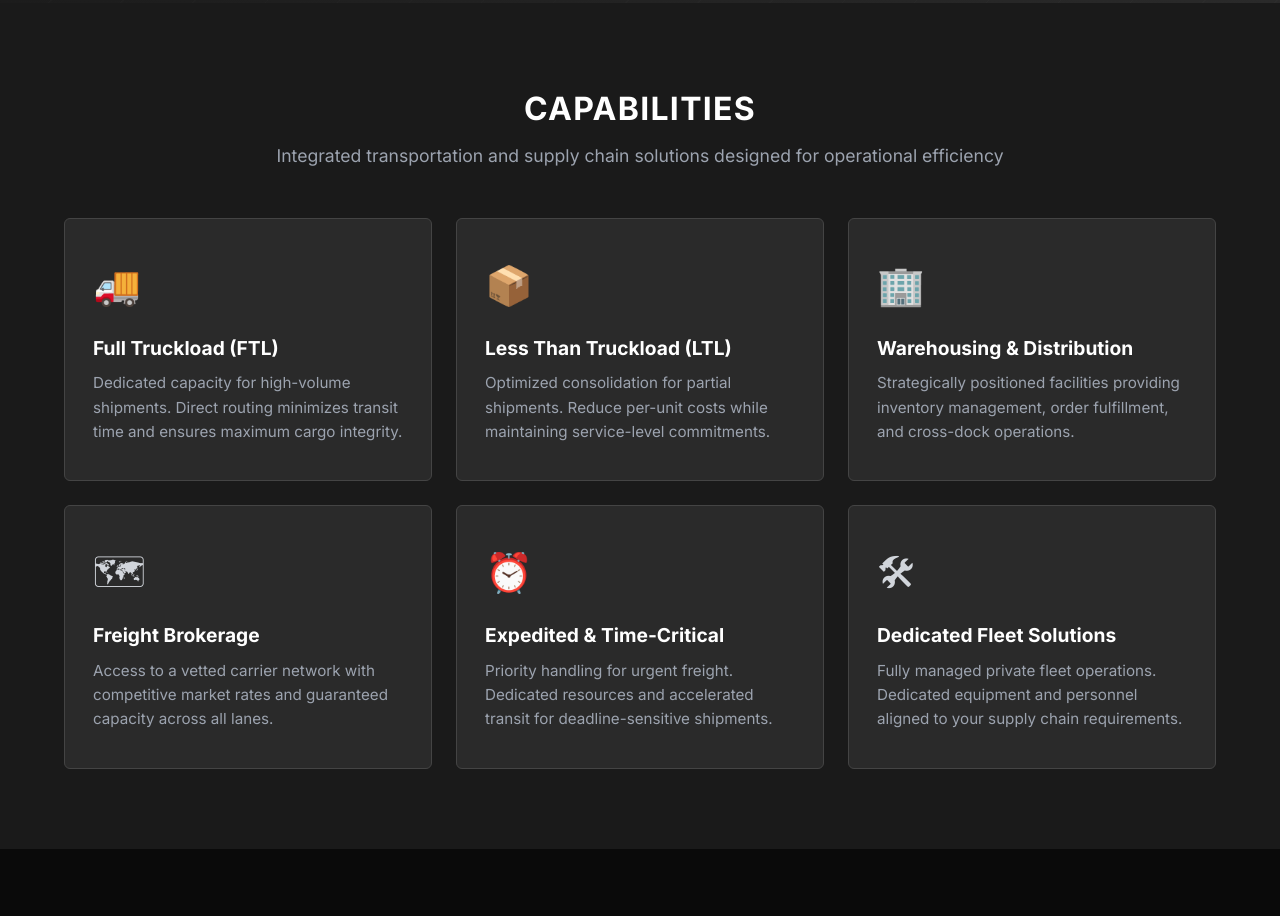
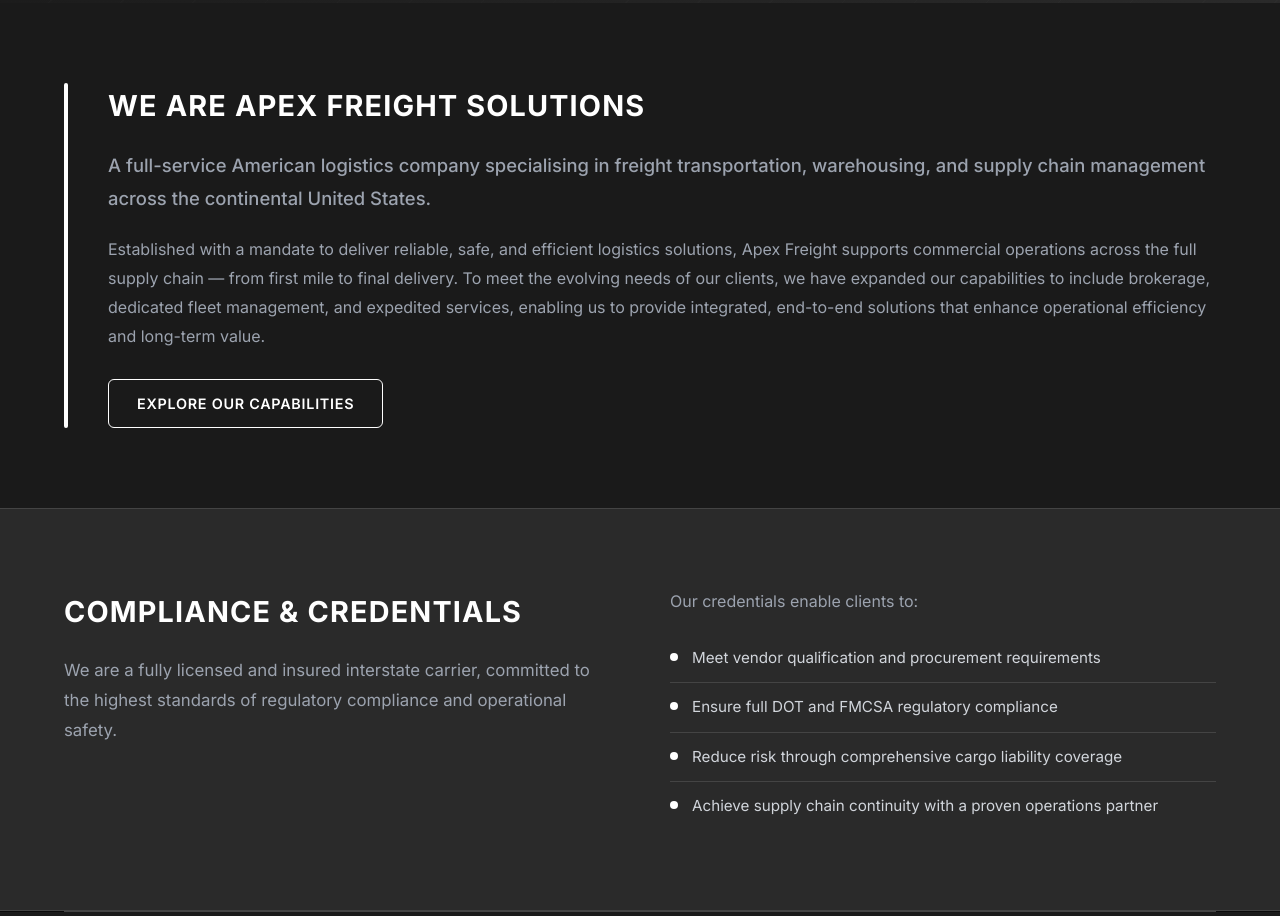
Before and after one commit to JoshMalkinson/logistics-site, a plain HTML site: page index.html in a window 1280 px wide. Shown: the part 667-1583 px from the top of the page. Drawn offline with Linux system fonts and the light colour scheme.

Commit message:
Add company overview and credentials sections inspired by Royal High Rise

```diff
--- a/index.html
+++ b/index.html
@@ -41,6 +41,41 @@
     </div>
   </header>
 
+  <!-- Company Overview — inspired by Royal High Rise narrative block -->
+  <section class="overview">
+    <div class="container overview-grid">
+      <div class="overview-accent"></div>
+      <div class="overview-content">
+        <h2>We Are Apex Freight Solutions</h2>
+        <p class="overview-lead">A full-service American logistics company specialising in freight transportation, warehousing, and supply chain management across the continental United States.</p>
+        <p>Established with a mandate to deliver reliable, safe, and efficient logistics solutions, Apex Freight supports commercial operations across the full supply chain — from first mile to final delivery. To meet the evolving needs of our clients, we have expanded our capabilities to include brokerage, dedicated fleet management, and expedited services, enabling us to provide integrated, end-to-end solutions that enhance operational efficiency and long-term value.</p>
+        <a href="#services" class="btn btn-outline-dark">Explore Our Capabilities</a>
+      </div>
+    </div>
+  </section>
+
+  <!-- Credentials Block — inspired by Royal High Rise compliance section -->
+  <section class="credentials">
+    <div class="container credentials-grid">
+      <div class="credentials-main">
+        <h2>Compliance &amp; Credentials</h2>
+        <p class="credentials-lead">We are a fully licensed and insured interstate carrier, committed to the highest standards of regulatory compliance and operational safety.</p>
+      </div>
+      <div class="credentials-benefits">
+        <p>Our credentials enable clients to:</p>
+        <ul class="benefit-list">
+          <li><span class="benefit-marker"></span>Meet vendor qualification and procurement requirements</li>
+          <li><span class="benefit-marker"></span>Ensure full DOT and FMCSA regulatory compliance</li>
+          <li><span class="benefit-marker"></span>Reduce risk through comprehensive cargo liability coverage</li>
+          <li><span class="benefit-marker"></span>Achieve supply chain continuity with a proven operations partner</li>
+        </ul>
+      </div>
+    </div>
+  </section>
+
+  <!-- Divider -->
+  <div class="section-divider"><div class="container"><hr></div></div>
+
   <!-- Services Section -->
   <section id="services" class="services">
     <div class="container">
@@ -80,6 +115,9 @@
       </div>
     </div>
   </section>
+
+  <!-- Divider -->
+  <div class="section-divider"><div class="container"><hr></div></div>
 
   <!-- About / Why Choose Us -->
   <section id="about" class="about">
--- a/styles.css
+++ b/styles.css
@@ -199,6 +199,124 @@
   color: var(--text-muted);
   margin-bottom: 48px;
   font-size: 1.1rem;
+}
+
+/* --- Company Overview (Royal High Rise style) --- */
+.overview {
+  padding: 80px 0;
+  background: var(--charcoal);
+}
+.overview-grid {
+  display: grid;
+  grid-template-columns: 4px 1fr;
+  gap: 40px;
+  align-items: stretch;
+}
+.overview-accent {
+  background: var(--white);
+  border-radius: 2px;
+}
+.overview-content h2 {
+  font-size: 1.8rem;
+  color: var(--white);
+  margin-bottom: 20px;
+  text-transform: uppercase;
+  letter-spacing: .04em;
+}
+.overview-lead {
+  font-size: 1.15rem;
+  color: var(--text-light);
+  margin-bottom: 16px;
+  font-weight: 500;
+}
+.overview-content p {
+  color: var(--text-muted);
+  margin-bottom: 20px;
+  line-height: 1.8;
+}
+.btn-outline-dark {
+  display: inline-block;
+  padding: 12px 28px;
+  font-size: .9rem;
+  font-weight: 600;
+  border: 1.5px solid var(--white);
+  color: var(--white);
+  background: transparent;
+  border-radius: var(--radius);
+  text-transform: uppercase;
+  letter-spacing: .05em;
+  transition: var(--transition);
+  margin-top: 8px;
+}
+.btn-outline-dark:hover {
+  background: var(--white);
+  color: var(--black);
+}
+
+/* --- Credentials Block (Royal High Rise style) --- */
+.credentials {
+  padding: 80px 0;
+  background: var(--dark-gray);
+  border-top: 1px solid var(--border-gray);
+  border-bottom: 1px solid var(--border-gray);
+}
+.credentials-grid {
+  display: grid;
+  grid-template-columns: 1fr 1fr;
+  gap: 60px;
+  align-items: start;
+}
+.credentials-main h2 {
+  font-size: 1.8rem;
+  color: var(--white);
+  margin-bottom: 20px;
+  text-transform: uppercase;
+  letter-spacing: .04em;
+}
+.credentials-lead {
+  font-size: 1.05rem;
+  color: var(--text-muted);
+  line-height: 1.8;
+}
+.credentials-benefits p {
+  color: var(--text-muted);
+  margin-bottom: 20px;
+  font-size: 1rem;
+}
+.benefit-list {
+  list-style: none;
+  padding: 0;
+}
+.benefit-list li {
+  display: flex;
+  align-items: flex-start;
+  gap: 14px;
+  padding: 12px 0;
+  border-bottom: 1px solid var(--border-gray);
+  color: var(--text-light);
+  font-size: .95rem;
+  line-height: 1.6;
+}
+.benefit-list li:last-child { border-bottom: none; }
+.benefit-marker {
+  display: inline-block;
+  width: 8px;
+  height: 8px;
+  min-width: 8px;
+  background: var(--white);
+  border-radius: 50%;
+  margin-top: 7px;
+}
+
+/* --- Section Divider --- */
+.section-divider {
+  background: var(--black);
+  padding: 0;
+}
+.section-divider hr {
+  border: none;
+  border-top: 1px solid var(--border-gray);
+  margin: 0;
 }
 
 /* --- Services --- */
@@ -451,6 +569,8 @@
   .hero-content h1 { font-size: 2rem; }
   .hero { min-height: 450px; }
 
+  .overview-grid { grid-template-columns: 4px 1fr; gap: 24px; }
+  .credentials-grid { grid-template-columns: 1fr; gap: 32px; }
   .services-grid { grid-template-columns: 1fr; }
   .stats-grid { grid-template-columns: repeat(2, 1fr); }
   .trust-points { grid-template-columns: 1fr; }
```
